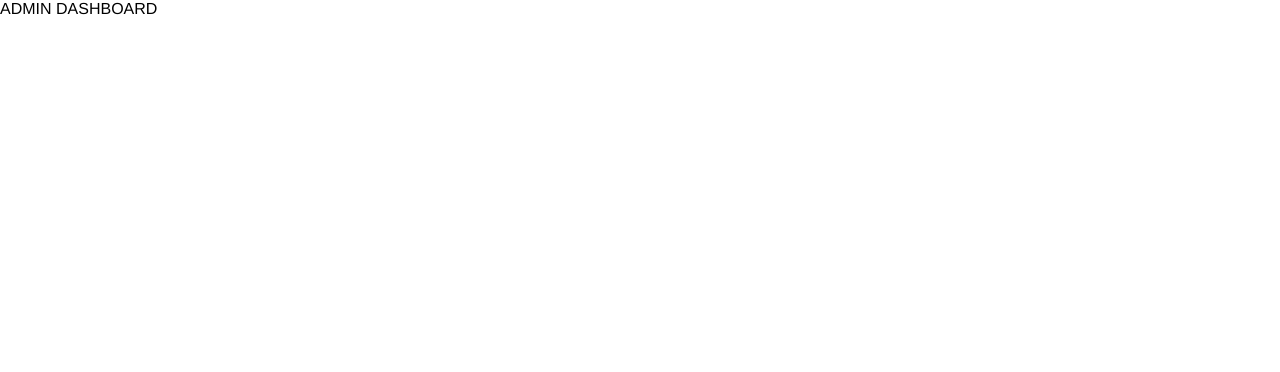
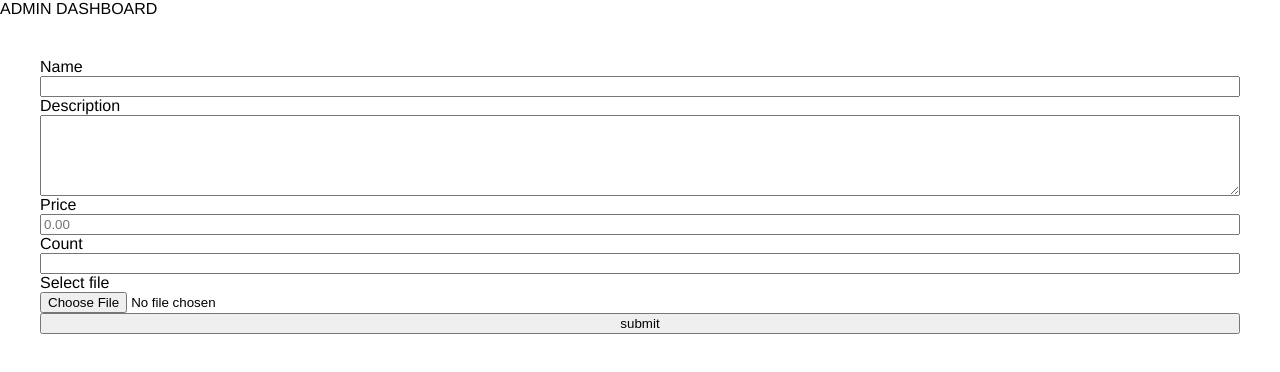
Before and after one commit to yingsongsana/online-ordering, a React (Create React App) app: page /admin-dashboard in a window 1280 px wide. Shown: the top 372 px of the page. Built offline with nearby package versions, Linux system fonts and the light colour scheme.

Commit message:
POST request: creating new menu items

```diff
--- /dev/null
+++ b/src/components/menu-item/create-menu-item.component.jsx
@@ -0,0 +1,52 @@
+import React, { useState } from 'react';
+import axios from 'axios';
+import apiUrl from '../../apiConfig';
+
+import MenuItemForm from './menu-item-form.component';
+
+import './create-menu-item.styles.scss';
+
+const CreateMenuItem = props => {
+  const [menuItem, setMenuItem] = useState({
+    name: '',
+    description: '',
+    price: '',
+    imageFile: '',
+    count: '',
+    category: ''
+  });
+
+  const handleChange = event => {
+    event.persist();
+    setMenuItem({ ...menuItem, [event.target.name]: event.target.value });
+    // console.log(menuItem);
+  };
+
+  const handleSubmit = event => {
+    event.preventDefault();
+    console.log(menuItem)
+
+    axios({
+      url: `${apiUrl}/dishes`,
+      method: 'POST',
+      // headers: {
+      //   'Authorization': `Bearer ${props.user.token}`
+      // },
+      data: { menuItem },
+      processData: false,
+      contentType: false
+    })
+    .then(res => props.history(`/dishes/${res.data.dish._id}`))
+    .catch(error => console.error())
+  };
+
+  return (
+    <MenuItemForm
+      menuItem={menuItem}
+      handleChange={handleChange}
+      handleSubmit={handleSubmit}
+     />
+  )
+};
+
+export default CreateMenuItem;
--- a/src/page/admin-dashboard/admin-dashboard.component.jsx
+++ b/src/page/admin-dashboard/admin-dashboard.component.jsx
@@ -1,10 +1,13 @@
 import React from 'react';
+
+import CreateMenuItem from '../../components/menu-item/create-menu-item.component';
 
 import './admin-dashboard.styles.scss';
 
 const AdminDashBoard = () => (
   <div className='admin-dashboard'>
     ADMIN DASHBOARD
+    <CreateMenuItem />
   </div>
 );
 
```
Also changed, not shown: src/components/menu-item/create-menu-item.styles.scss (added).
